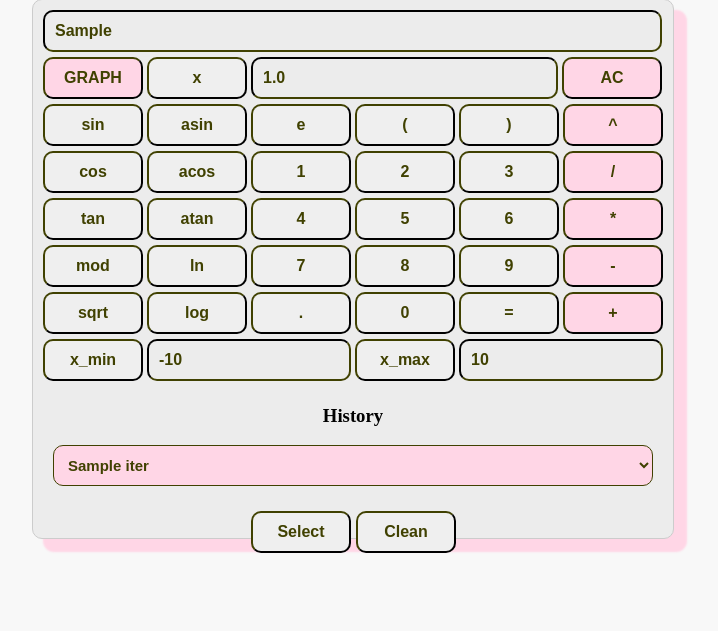
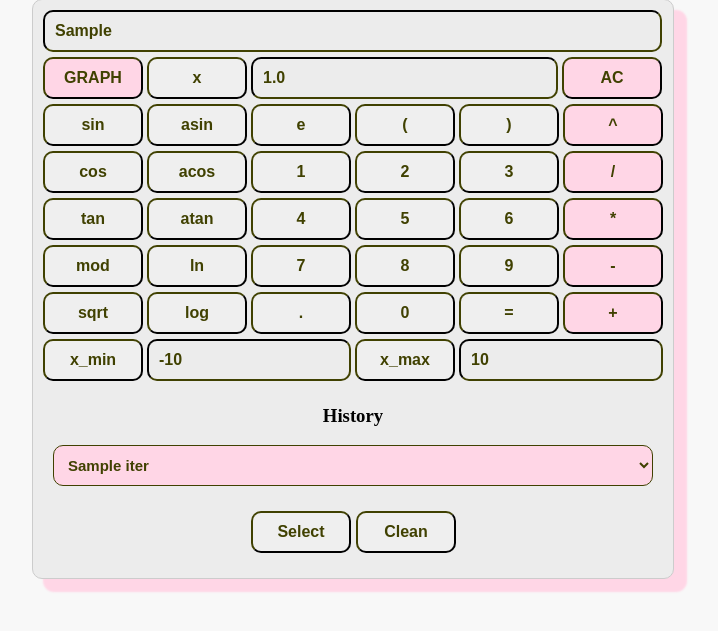
Before and after one commit to sslvvb/web-app-smartcalc-python-django, a Django app: template project/smartcalc/templates/index.html in a window 1280 px wide. Shown: the part 62-693 px from the top of the page, without its empty margins (287-1005 px from the left). Run offline with Django 4.2, Linux system fonts and the light colour scheme; the template is opened without the code that fills it: most values are stand-ins (such as "Sample title", 1, 10 or a date in 2020).

Commit message:
Fix interface

```diff
--- a/project/smartcalc/templates/index.html
+++ b/project/smartcalc/templates/index.html
@@ -13,7 +13,7 @@
         .container {
             display: flex;
             justify-content: center;
-            height: 540px;
+            height: 580px;
         }
 
         .calculator {
```
